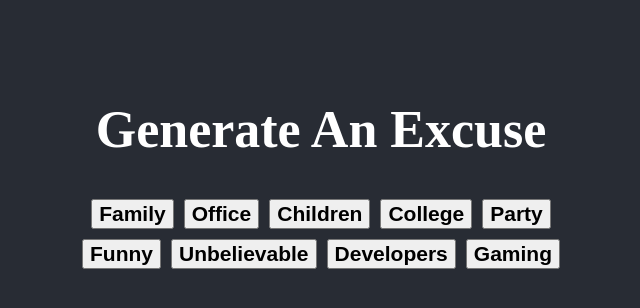
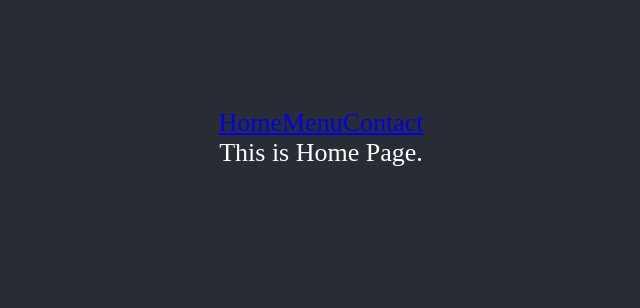
Before and after one commit to Intira-72/reactjs, a React (Create React App) app in the folder social-media-website/: page / in a window 1280 px wide. Shown: the top 308 px of the page, without its empty margins (319-959 px from the left). Built offline with nearby package versions, Linux system fonts and the light colour scheme.

Commit message:
React Router Dom

```diff
--- a/social-media-website/package.json
+++ b/social-media-website/package.json
@@ -9,6 +9,7 @@
     "axios": "^1.3.4",
     "react": "^18.2.0",
     "react-dom": "^18.2.0",
+    "react-router-dom": "^6.8.2",
     "react-scripts": "5.0.1",
     "web-vitals": "^2.1.4"
   },
--- a/social-media-website/src/App.css
+++ b/social-media-website/src/App.css
@@ -1,5 +1,6 @@
 body {
   background-color: #282c34;
+  padding-top: 100px;
 }
 
 input {
@@ -14,7 +15,6 @@ button {
 
 .App {
   color: white;
-  margin-top: 100px;
   text-align: center;
   font-size: calc(10px + 2vmin);
   /* display: flex;
--- a/social-media-website/src/App.js
+++ b/social-media-website/src/App.js
@@ -1,36 +1,12 @@
-import Axios from 'axios';
-import { useState } from 'react';
 import './App.css';
-
+import Nav from './Nav';
 
 function App() {
-  const [ excuseData, setExcuseData ] = useState({});
-
-  const fetchData = (event) => {
-    const url = `https://excuser-three.vercel.app/v1/excuse/${ event.target.value }/`;
-    console.log(url);
-    Axios.get(url).then((res) => setExcuseData(res.data[0]));
-  }
 
   return (
     <div className="App">
-      <h1>Generate An Excuse</h1>
-      <div>
-        <button onClick={ fetchData } value="family">Family</button>
-        <button onClick={ fetchData } value="office">Office</button>
-        <button onClick={ fetchData } value="children">Children</button>
-        <button onClick={ fetchData } value="college">College</button>
-        <button onClick={ fetchData } value="party">Party</button>
-      </div>
-      <div>
-        <button onClick={ fetchData } value="funny">Funny</button>
-        <button onClick={ fetchData } value="unbelievable">Unbelievable</button>
-        <button onClick={ fetchData } value="developers">Developers</button>
-        <button onClick={ fetchData } value="gaming">Gaming</button>
-      </div>
+      <Nav />
 
-      <h3>{ excuseData?.category }</h3>
-      <p>{ excuseData?.excuse }</p>
     </div>
   );
 };
--- /dev/null
+++ b/social-media-website/src/Nav.js
@@ -0,0 +1,25 @@
+import React from 'react'
+import { BrowserRouter as Router, Route, Routes, Link } from 'react-router-dom';
+import HomePage from './Pages/HomePage';
+import Contact from './Pages/Contact';
+import Menu from './Pages/Menu';
+
+const Nav = () => {
+  return (
+    <Router>
+        <div>
+            <Link to="/">Home</Link>
+            <Link to="/menu">Menu</Link>
+            <Link to="/contact">Contact</Link>
+        </div>
+        <Routes>
+            <Route path='/' element={ <HomePage /> } />
+            <Route path='menu/' element={ <Menu /> } />
+            <Route path='contact/' element={ <Contact /> } />
+            <Route path='*' element={<h1>YOU ARE NOT IN A PAGE</h1>} />
+        </Routes>
+    </Router>
+  )
+}
+
+export default Nav
--- /dev/null
+++ b/social-media-website/src/Pages/Contact.js
@@ -0,0 +1,9 @@
+import React from 'react'
+
+const Contact = () => {
+  return (
+    <div>Contact Page</div>
+  )
+}
+
+export default Contact;
--- /dev/null
+++ b/social-media-website/src/Pages/HomePage.js
@@ -0,0 +1,9 @@
+import React from 'react'
+
+const HomePage = () => {
+  return (
+    <div>This is Home Page.</div>
+  )
+}
+
+export default HomePage;
--- /dev/null
+++ b/social-media-website/src/Pages/Menu.js
@@ -0,0 +1,9 @@
+import React from 'react'
+
+const Menu = () => {
+  return (
+    <div>Menu</div>
+  )
+}
+
+export default Menu
```
Also changed, not shown: 1 other file (tests, documents, lock files or other folders).
